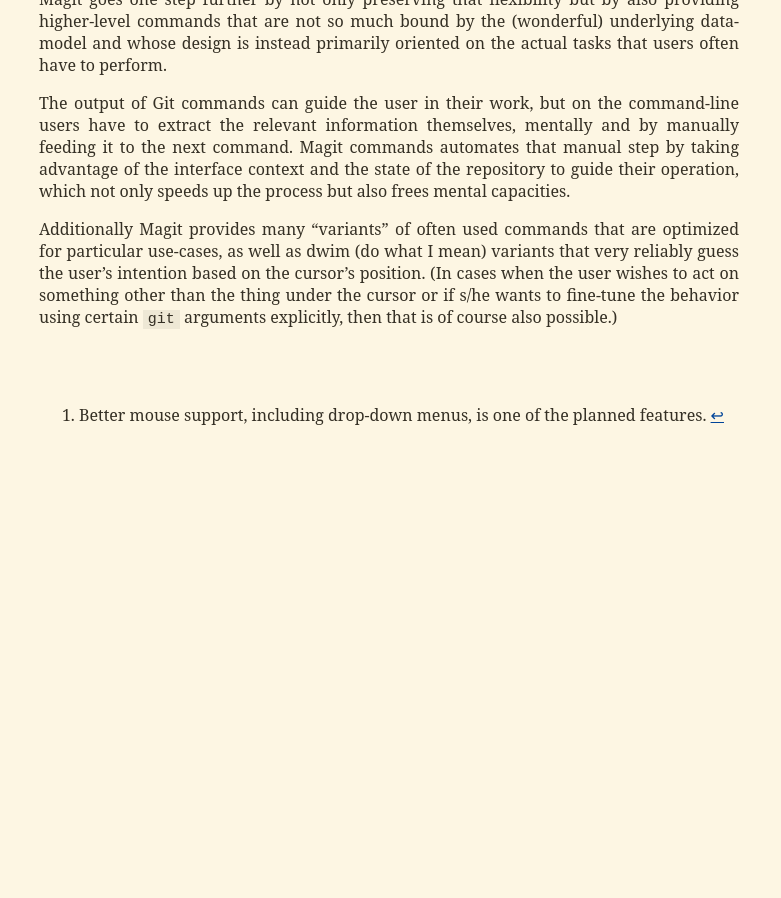
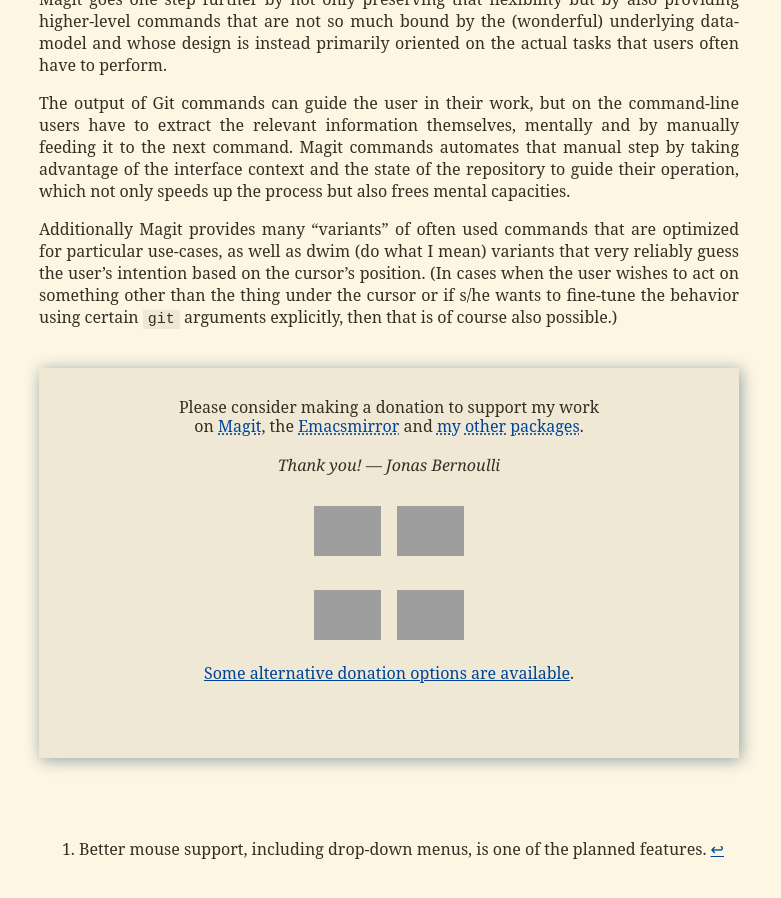
Before and after one commit to tarsius/emacsair.me, a Jekyll site: the page built from _posts/2017-09-01-the-magical-git-interface.md, in a window 1280 px wide and 900 px high, scrolled down 3699 px. Shown: the whole window, without its empty margins (1-782 px from the left). Built offline with Jekyll 4.4.1, drawn with Linux system fonts in a browser that asks for light colours; some web fonts are replaced; before the commit the page ends 4165 px from its top, so only the background shows below that; grey boxes are pictures that could not be loaded.

Commit message:
[i] Add donation div to certain posts

```diff
--- a/_posts/2017-09-01-the-magical-git-interface.md
+++ b/_posts/2017-09-01-the-magical-git-interface.md
@@ -213,4 +213,6 @@ something other than the thing under the cursor or if s/he wants to
 fine-tune the behavior using certain `git` arguments explicitly, then
 that is of course also possible.)
 
+{% markdown donate-main.md %}
+
 <br><br>
```
Also changed, not shown: _posts/2017-09-01-magit-walk-through.md (+2 -0 lines).
